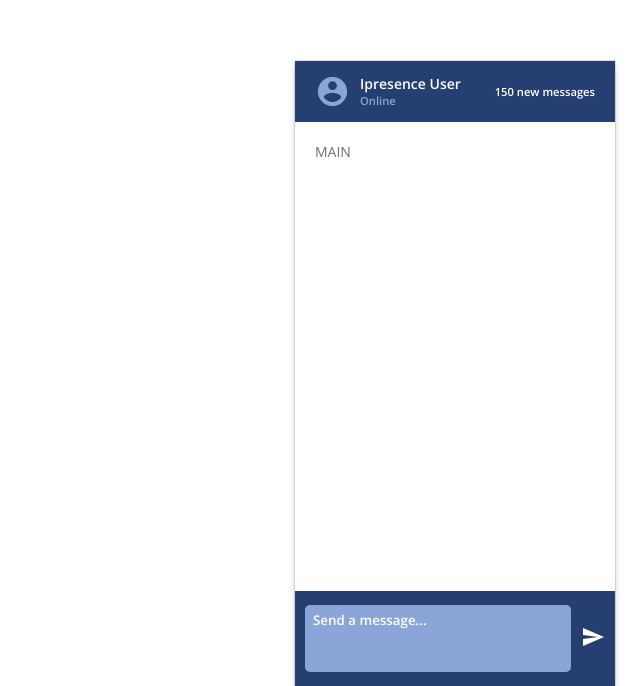
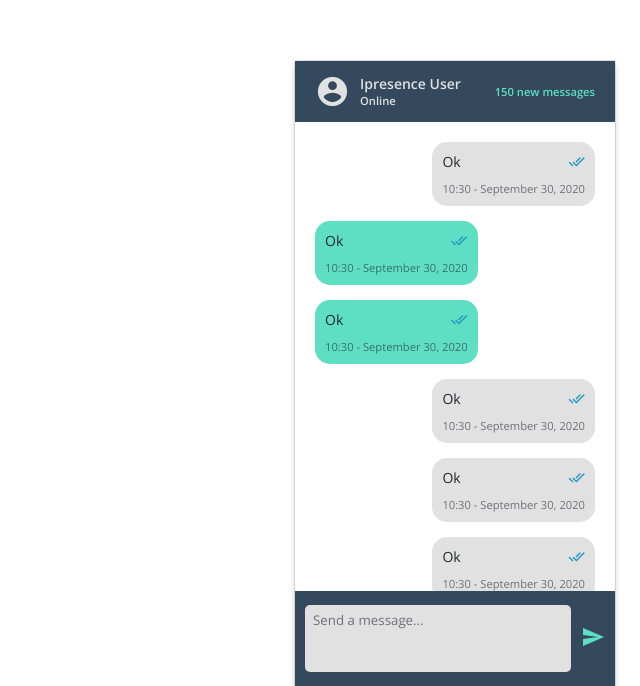
Before and after one commit to jdmiguel/react_chat, a React (Create React App) app: page / in a window 1280 px wide. Shown: the part 114-800 px from the top of the page, without its empty margins (640-1280 px from the left). Built offline with nearby package versions, Linux system fonts and the light colour scheme.

Commit message:
add message styles

```diff
--- a/src/components/Header/index.tsx
+++ b/src/components/Header/index.tsx
@@ -1,6 +1,6 @@
 import React from 'react';
 
-export type HeaderProps = {
+type HeaderProps = {
   onClick: () => void;
 };
 
--- a/src/components/Main/Message/index.tsx
+++ b/src/components/Main/Message/index.tsx
@@ -1,8 +1,22 @@
 import React from 'react';
 
-const Message:React.FC = () => {
+type MessageProps = {
+  classesName: string[];
+};
+
+const Message:React.FC<MessageProps> = ({classesName}) => {
   return(
-    <p>Message</p>
+    <div className={classesName.join(' ')}>
+      <div className="message-content">
+        <p>Ok</p>
+        <i className="material-icons">
+          done_all
+        </i>
+      </div>
+      <div className="message-time">
+        <p>10:30 - September 30, 2020</p>
+      </div>
+    </div>
   )
 }
 
--- a/src/components/Main/index.tsx
+++ b/src/components/Main/index.tsx
@@ -1,10 +1,20 @@
 import React from 'react';
+
+import Message from './Message'
 
 const Main:React.FC = () => {
   return(
     <main>
       <div>
-        <p>MAIN</p>
+        <Message classesName={['message']}/>
+        <Message classesName={['message', 'received']}/>
+        <Message classesName={['message', 'received']}/>
+        <Message classesName={['message']}/>
+        <Message classesName={['message']}/>
+        <Message classesName={['message']}/>
+        <Message classesName={['message', 'received']}/>
+        <Message classesName={['message']}/>
+        <Message classesName={['message']}/>
       </div>
     </main>
   )
--- a/src/styles.css
+++ b/src/styles.css
@@ -7,11 +7,15 @@ html {
   font-family: 'Open Sans', sans-serif;
   font-size: 14px;
   font-weight: 400;
-  color: #717366;
 }
 
 body {
   overflow: hidden;
+  color: #25272F;
+  user-select: none;
+  -webkit-user-select: none;
+  -ms-user-select: none;
+  -moz-user-select: none;
 }
 
 .app {
@@ -26,8 +30,8 @@ header {
   justify-content: space-between;
   align-items: center;
   padding: 0 20px;
-  background-color: #263F73;
-  color: #ffffff;
+  background-color: #34495E;
+  color: #E1E1E1;
   height: 12vh;
 }
 
@@ -49,7 +53,7 @@ header button {
 .header-profile i {
   font-size: 2.5rem;
   margin-right: 10px;
-  color: #8BA5D9;
+  color: #E1E1E1;
 }
 
 h1 {
@@ -59,23 +63,95 @@ h1 {
 
 h2 {
   font-size: 0.8rem;
-  color: #8BA5D9;
 }
 
 h3 {
   font-size: 0.8rem;
+  color: #5edfc3;
 }
 
 main {
   height: 76vh;
+  overflow: auto;
+}
+
+main::-webkit-scrollbar {
+  background-color: #E1E1E1;
+  width: 10px;
+  height: 10px;
+}
+
+main::-webkit-scrollbar-thumb {
+  background-color: #34495E;
+}
+
+main::-webkit-scrollbar-thumb:hover {
+  background-color: #34495E;
+}
+
+main::-webkit-scrollbar-thumb:active {
+  background-color: #34495E;
 }
 
 main > div {
   padding: 20px;
+  display: flex;
+  flex-direction: column;
+}
+
+.message{
+  max-width: 80%;
+  background-color: #E1E1E1;
+  border-radius: 15px;
+  padding: 10px;
+  font-size: 1rem;
+  margin-bottom: 15px;
+  align-self: flex-end;
+  display: flex;
+  flex-direction: column;
+}
+
+.message i {
+  color: #2396c4;
+  align-self: flex-end;
+  font-size: 1.2rem;
+  margin-left: 5px;
+}
+
+.message i.check {
+
+}
+
+.message i.double-check {
+
+}
+
+.message i.double-check-blue {
+
+}
+
+.message-content{
+  display: flex;
+  justify-content: space-between;
+  margin-bottom: 10px;
+}
+
+.message-time{
+  display: flex;
+  justify-content: flex-end;
+  opacity: 0.6;
+  font-size: 0.8rem;
+}
+
+
+.message.received{
+  align-self: flex-start;
+  background-color: #5edfc3;
+  color: #25272F;
 }
 
 footer {
-  background-color: #263F73;
+  background-color: #34495E;
   height: 12vh;
   display: flex;
 }
@@ -89,12 +165,12 @@ footer {
 }
 
 .footer-wrapper i{
-  color: #ffffff;
+  color: #5edfc3;
 }
 
 textarea {
-  background-color: #8BA5D9;
-  color: #263F73;
+  background-color: #E1E1E1;
+  color: #25272F;
   resize: none;
   width: 100%;
   height: 100%;
@@ -104,23 +180,30 @@ textarea {
   padding: 6px 8px;
   margin-right: 10px;
   font-family: 'Open Sans', sans-serif;
-  font-weight: 600;
 }
 
 ::-webkit-textarea-placeholder {
-  color: #ffffff;
+  color: #25272F;
+  opacity: 0.6;
+  font-weight: 400;
 }
 
 :-ms-textarea-placeholder {
-  color: #ffffff;
+  color: #25272F;
+  opacity: 0.6;
+  font-weight: 400;
 }
 
 ::-moz-textarea-placeholder {
-  color: #ffffff;
+  color: #25272F;
+  opacity: 0.6;
+  font-weight: 400;
 }
 
 ::placeholder {
-  color: #ffffff;
+  color: #25272F;
+  opacity: 0.6;
+  font-weight: 400;
 }
 
 @media only screen and (max-width: 767px) and (orientation: landscape) {
```
